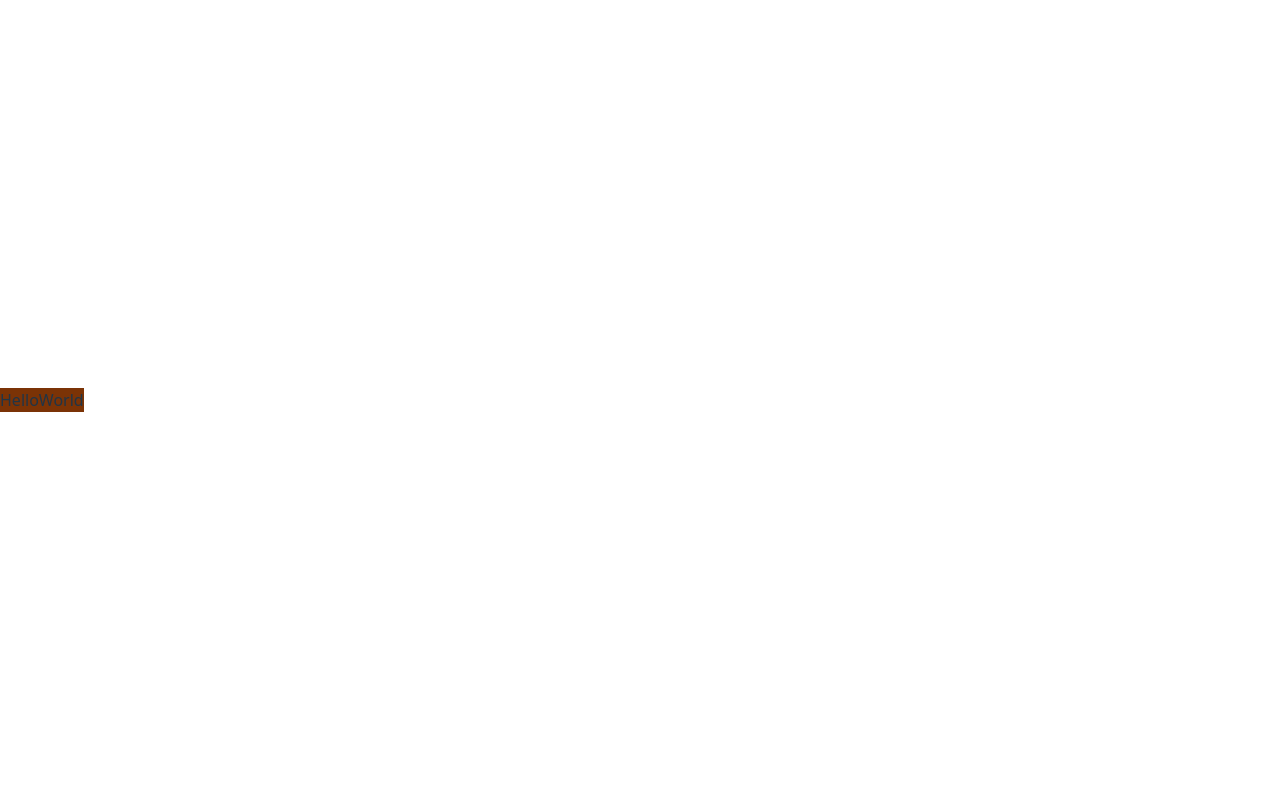
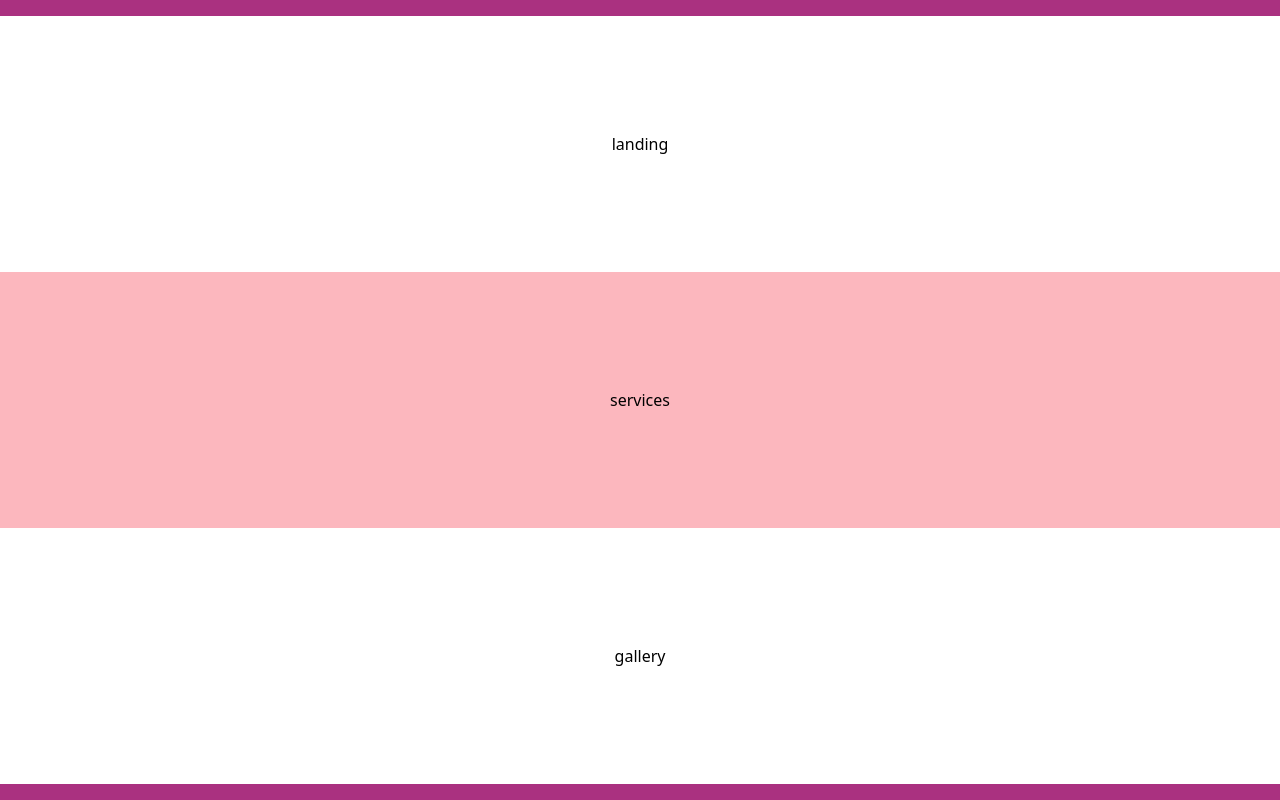
Before and after one commit to CentipedeSully/YFHC-website, a React (Vite) app in the folder YFHC_V2/: page / in a window 1280 px wide. Built offline with nearby package versions, Linux system fonts and the light colour scheme.

Commit message:
blocked out main sections and defined colors

```diff
--- a/YFHC_V2/src/App.jsx
+++ b/YFHC_V2/src/App.jsx
@@ -5,11 +5,62 @@ function App() {
 
   return (
     <>
-      <div className='bg-amber-900'>
-        HelloWorld
+      <div className='flex flex-col h-screen'>
+        <Header />
+        <LandingArea />
+        <ServicesArea />
+        <GalleryArea />
+        <Footer />
       </div>
     </>
   )
 }
 
 export default App
+
+
+
+
+
+export function Header(){
+
+
+
+
+  return (
+    <div className='h-4 bg-purpleAccent'>
+    </div>
+  )
+}
+
+export function LandingArea(){
+  return (
+    <div className='flex flex-col justify-center flex-1 bg-white'>
+      <p className='text-center'>landing</p>
+    </div>
+  )
+}
+
+export function ServicesArea(){
+  return (
+    <div className='flex flex-col justify-center flex-1 bg-salmonBg '>
+      <p className='text-center'>services</p>
+    </div>
+  )
+}
+
+export function GalleryArea(){
+  return (
+    <div className='flex flex-col justify-center flex-1 '>
+      <p className='text-center'>gallery</p>
+    </div>
+  )
+}
+
+export function Footer(){
+
+  return(
+    <div className='h-4 bg-purpleAccent'>
+    </div>
+  )
+}
--- a/YFHC_V2/src/index.css
+++ b/YFHC_V2/src/index.css
@@ -1,70 +1,13 @@
 @import "tailwindcss";
 
-:root {
-  font-family: system-ui, Avenir, Helvetica, Arial, sans-serif;
-  line-height: 1.5;
-  font-weight: 400;
 
-  color-scheme: light dark;
-  color: rgba(255, 255, 255, 0.87);
-  background-color: #242424;
 
-  font-synthesis: none;
-  text-rendering: optimizeLegibility;
-  -webkit-font-smoothing: antialiased;
-  -moz-osx-font-smoothing: grayscale;
+
+
+
+@theme {
+  --color-purpleAccent: #aa3180;
+  --color-pinkBg: #eaaad4;
+  --color-salmonBg: #fcb7be;
+  --color-lavenderBg: #c9a7c1;
 }
-
-a {
-  font-weight: 500;
-  color: #646cff;
-  text-decoration: inherit;
-}
-a:hover {
-  color: #535bf2;
-}
-
-body {
-  margin: 0;
-  display: flex;
-  place-items: center;
-  min-width: 320px;
-  min-height: 100vh;
-}
-
-h1 {
-  font-size: 3.2em;
-  line-height: 1.1;
-}
-
-button {
-  border-radius: 8px;
-  border: 1px solid transparent;
-  padding: 0.6em 1.2em;
-  font-size: 1em;
-  font-weight: 500;
-  font-family: inherit;
-  background-color: #1a1a1a;
-  cursor: pointer;
-  transition: border-color 0.25s;
-}
-button:hover {
-  border-color: #646cff;
-}
-button:focus,
-button:focus-visible {
-  outline: 4px auto -webkit-focus-ring-color;
-}
-
-@media (prefers-color-scheme: light) {
-  :root {
-    color: #213547;
-    background-color: #ffffff;
-  }
-  a:hover {
-    color: #747bff;
-  }
-  button {
-    background-color: #f9f9f9;
-  }
-}
```
